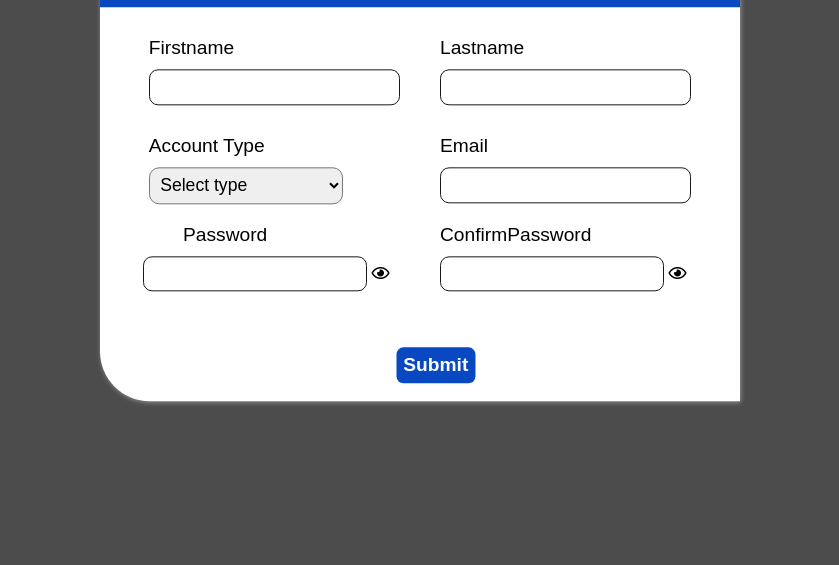
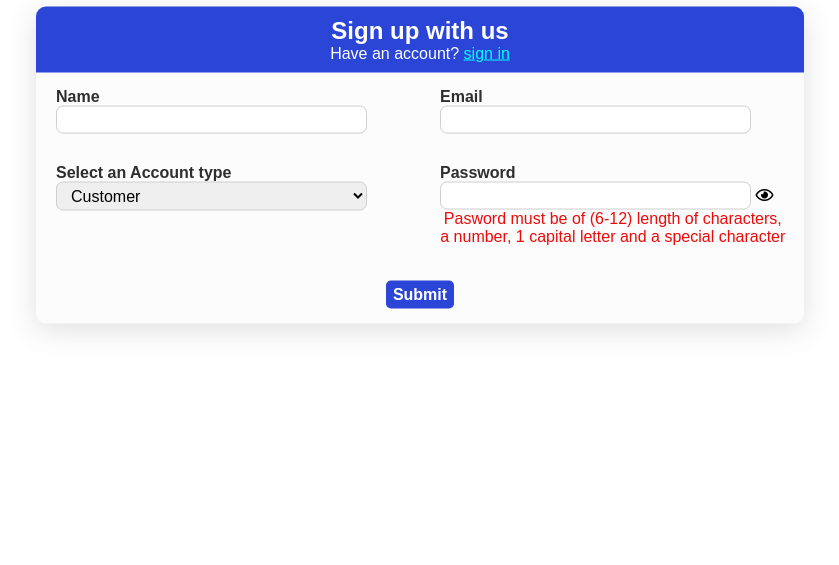
Before and after one commit to J-Ajah/SignUpPage-Automated-Testing-using-Cypress, a plain HTML site: page index.html in a window 1280 px wide. Shown: the part 235-800 px from the top of the page, without its empty margins (220-1059 px from the left). Drawn offline with nearby package versions, Linux system fonts and the light colour scheme.

Commit message:
Changes made to form UI

```diff
--- a/css/style.css
+++ b/css/style.css
@@ -1,214 +1,152 @@
 html, *{
-    margin:0;
     padding: 0;
+    margin: 0;
+    position: relative;
+    font-size: 16px;
 }
-.wrapper{
-    position: relative;
-    width: 100vw;
-    height: 100vh;
-    font-family: Arial, Helvetica, sans-serif;
-    font-size: 1rem;
-    background-color: rgb(76, 76, 77);
+a{
+    color: cyan;
 }
 
-a{
-    cursor: pointer;
-    color: #12F8E1;
+.wrapper{
+    width: 60%;
+    height: auto;
+    position: absolute;
+    background-color: rgb(252, 252, 252);
+    border-radius: 10px;
+    box-shadow: rgba(100, 100, 111, 0.2) 0px 7px 29px 0px;
+    top: 50%;
+    left: 50%;
+    transform: translate(-50%,-50%);
+    font-family: Arial, Helvetica, sans-serif;
+}
+
+.caption{
+    background-color: rgb(43, 69, 214);
+    border-radius: 10px 10px 0px 0px;
+    text-align: center;
+    color: white;
+    font-size:1.1rem;
+    padding: 10px 0px;
+}
+
+.caption h1{
+    font-size: 1.5rem;
+}
+
+input,select{
+    border: none;
+    outline: none;
+    padding: 4px 10px;
+    width: 90%;
+    border-radius: 7px;
+    border: solid 0.8px rgb(207, 206, 206);
+}
+
+label{
+    font-weight: bold;
+    color: rgb(46, 46, 46);
 }
 
 
-
-.signup-form{
-   width: auto;
-   height: auto;
-   position: absolute;
-   top:50%;
-   left: 50%;
-   background-color: white;
-   transform: translate(-50%,-50%);
-   /* border: solid 1px black; */
-   border-radius: 0px 50px  0px 50px;
-   /* padding: 30px; */
-   box-shadow: 0.8px 1px  5px rgb(148, 147, 147);
+input:focus{
+    border-color: rgb(168, 168, 238);
 }
 
-.caption{
-    width: 100%;
-    background-color: rgb(8, 72, 192);
-    text-align: center;
-    color: white;
-    border-radius: 0px 50px  0px 0px;
-    padding-bottom: .625rem;
-    padding-top: .625rem;
-    font-size: 1.0625rem;
-    /* border-radius: 0px 20px 0px 20px 0px; */
-}
-.form{
-    padding-top: 20px;
+.container1{
+    display: grid;
+    grid-template-columns: 1fr 1fr;
+    box-sizing: content-box;
 }
 
-.names, .email-pass, .confirm-pass-div{
-    display: grid;
-    grid-template-columns: 1fr 1fr;
-    margin: 0 1.8em;
+.name-container,.email-container,.select-container,.pass-container{
+    box-sizing: content-box;
+    width: 90%;
+    padding: 15px 20px;
 }
 
-.names div, .confirm-pass-div, .email-pass div{
-    margin:20px;
+.name-div, .email-div,.select-div, .pass-div{
+    border-bottom: 0px solid black;
+    width: auto;
+    /* border-radius: 10px; */
 }
 
-.right{
-    margin-right: 1.25rem;
-    position: relative;
-    right: 17px;
-}
-.pass-word{
-    width: 100%;
-    cursor: pointer;
-    margin-left: 1.25rem;
-
+.btn-div{
+    width: 90%;
+    margin: auto;
+    text-align: center;
+    margin-top: 20px;
+    margin-bottom: 15px;
 }
 
-label{
-    position: relative;
-    bottom: 10px;
-    padding-top: 10px;
-    font-size:larger;
+.btn-div button{
+    padding: 5px 7px;
+    border-radius: 5px;
+    outline: none;
+    border: none;
+    background-color: rgb(43, 69, 214);
+    color: white;
+    font-weight: bold;
+    cursor: pointer;
+    transition: 0.5s ease-out;
 }
 
-input{
-    width: 100%;
-    padding: .400rem;
-    padding-left: 10px;
-    max-width: 16.125rem;
-    border: solid 1px rgb(26, 25, 25);
-    font-size: large;
-    border-radius: 9px;
-    outline: none;
+.btn-div button:hover{
+    border: solid 1px rgb(66, 65, 65);
+    background-color: rgba(5, 35, 209, 0.808);
+    color: rgb(235, 235, 235);
+    transition: 0.5s ease-in;
 }
 
-#pass,#confirmPass{
-    width: 80%;
-    max-width: 16.125rem;
+.container1 p{
+    color: rgb(236, 11, 11);
+    text-align: center;
+    font-size: 16px;
 }
 
-
-select{
-    padding: .400rem;
-    width: 12.125rem;
-    font-size: 1.1rem;
-    border-radius: 10px;
-    outline: none;
+.hidden{
+    display: none;
 }
 
-input:focus{
-    border: solid 3px blue;
-    transition: 0.1s ease-in;
-
+.show{
+    display: block;
 }
 
-.btn-subDiv{
+.check{
+    width: 200px;
     position: absolute;
-    bottom:0%;
+    top: 50%;
     left: 50%;
     transform: translate(-50%,-50%);
 }
 
-.confirm-pass-div{
-    padding-bottom: 100px;
-    margin:10 40px;
-}
 
-.btn-subDiv > p{
-    padding-bottom: 10px;
-}
+@media screen  and (max-width:750px){
+    .container1{
+        display: block;
+    }
+    label{
+        margin-bottom: 12px;
+    }
 
-.btn-subDiv > button{
-    position: relative;
-     padding: 7px 7px;
-     font-size: 1.2rem;
-     font-weight: bold;
-     border: none;
-     cursor: pointer;
-     background-color: rgb(8, 72, 192);
-     color: white;
-     outline: none;
-     left: 20%;
-     border-radius: 7px;
-     transition: 0.5s ease-out;
+    input{
+        max-width: 300px;
+    }
+
+    .name-container,.email-container,.select-container,.pass-container{
+        box-sizing: border-box;
+        text-align: center;
+        margin: auto;
+        width: 100%;
+        padding: 10px;
+    }
+
+    .wrapper{
+        height: auto;
+    }
+
+    .btn-div{
+        margin-bottom: 15px;
+    }
 
 }
-
-.btn-subDiv > button:hover{
-    background-color: rgb(8, 133, 243);
-    transition: 0.5s ease-in;
-    color: black;
-    border: solid 1px black;
-}
-
-
-.hide{
-    display: none;
-}
-
-.color{
-    color:red;
-    font-size: 1.1rem;
-    text-align: center;
-}
-.show{
-    display: block;
-}
-
-
-span{
-    position: relative;
-    text-align: center;
-    width: 100%;
-    margin-left: 110px;
-    color: rgb(41, 160, 71);
-}
-
-.sucessMsg{
-     text-align: center;
-    padding: 100px;
-    border-radius: 40px;
-}
-
-#pass-erorr{
-    width: 80%;
-}
-
-
-
-/* Responsive deisgn */
-
-@media screen and (max-width:1459px) {
-    .right label{
-        position:relative;
-        left:40px;
-
-    }
-
-    span{
-        color: white;
-    }
-
-    .sucessMsg {
-        position: fixed;
-        width: 300px;
-        height: 150px;
-        background-color: rgb(8, 133, 243);
-        color: white;
-        left: 50%;
-        right: 50%;
-        bottom: 50%;
-        transform: translate(-50%,50%);
-        text-align: center;
-        padding: 0;
-        font-size:12px;
-        align-items: center;
-
-        padding-right: 0px;
-    }
-}
--- a/index.html
+++ b/index.html
@@ -1,5 +1,4 @@
 <html lang="en">
-
 <head>
     <meta charset="UTF-8">
     <meta http-equiv="X-UA-Compatible" content="IE=edge">
@@ -7,14 +6,12 @@
     <title>Signup Form</title>
     <link rel="stylesheet" href="https://cdnjs.cloudflare.com/ajax/libs/font-awesome/5.13.0/css/all.min.css">
     <link rel="stylesheet" href="css/style.css">
+    <script src="https://ajax.googleapis.com/ajax/libs/jquery/3.6.0/jquery.min.js"></script>
 </head>
-
 <body>
 
     <div class="wrapper">
         <form action="">
-            <div class="signup-form">
-
             <div class="caption ">
                 <h1> Sign up with us</h1>
                 <p>Have an account?
@@ -22,81 +19,60 @@
                 </p>
             </div>
 
-                <div class="form " >
-                    <div class="names">
-                        <div id="fname-div">
-                            <label for="">Firstname</label><br>
-                            <input type="text" id="fname" placeholder="" required>
+
+            <div class="container1">
+                <div class="name-container">
+                    <label for="">Name</label>
+                   <div class="name-div">
+                       <input type="text" name="name-input" id="name">
                    </div>
-                        <div id="lname-div">
-                            <label for="">Lastname</label><br>
-                            <input type="text" placeholder="">
-                        </div>
+                   <p class="hidden">Field cannot be empty</p>
                  </div>
 
-
-
-
-                    <div class="names">
-                        <div id="fname-div">
-                            <label for="">Account Type</label><br>
-                            <!-- <input type="text" id="fname" placeholder="" required> -->
-                            <select name="type" id="type">
-                                <option value="">Select type</option>
-                                <option value="admin">Admin</option>
-                                <option value="customer">Customer</option>
-                            </select>
+                 <div class="email-container">
+                    <label for="">Email</label>
+                   <div class="email-div">
+                       <input type="email" name="email" id="email">
                    </div>
-
-                        <div class="emai-div">
-                            <label for="">Email</label><br>
-                            <input type="email"  id="email" placeholder="" required>
+                   <p class="hidden">Field cannot be empty</p>
                  </div>
 
             </div>
 
 
-                    <div class="confirm-pass-div">
+            <div class="container1">
+                <div class="select-container">
+                    <label for="">Select an Account type</label>
+                   <div class="select-div">
+                       <select name="select-option" id="type">
+                           <option value="customer">Customer</option>
+                           <option value="admin">Admin</option>
+                       </select>
 
-                        <div class="pass-word right">
-                            <label for="">Password</label><br>
-                            <input type="password"  id="pass" placeholder="" required>
-                            <i class="far fa-eye" id="togglePassword"></i>
-                            <p class="hide color" id="pass-erorr">Pasword must be of (6-12) length of characters, a number, 1 capital letter and a special character</p>
+                   </div>
                  </div>
 
-                        <div class="pass-word">
-                            <label for="">ConfirmPassword</label><br>
-                            <input type="password" id="confirmPass" placeholder="" required>
-                            <i class="far fa-eye" id="togglePassword2"></i>
-                            <br>
+                 <div class="pass-container">
+                    <label for="">Password</label>
+                   <div class="pass-div">
+                       <input type="password" name="password" id="pass" au>
+                       <i class="far fa-eye" id="togglePassword"></i>
+                   </div>
+                   <p class="">Pasword must be of (6-12) length of characters, a number, 1 capital letter and a special character</p>
+                 </div>
+
+            </div>
+
+            <div class="btn-div">
+                  <button  type="button" id="btn-submit">Submit</button>
             </div>
 
 
-                    </div>
 
-                    <div class="btn-subDiv">
-                        <p class="color hide">Some fields are empty</p>
-                        <!-- type="button" -->
-                        <button type="button"  id="btn-submit">Submit</button>
-                    </div>
-                </div>
-
-
-                <div class="sucessMsg hide">
-                      <h1>
-                         <span>Form</span>  <br>
-
-                          Submitted Sucessfully
-                      </h1>
-                </div>
-
-            </div>
         </form>
     </div>
 
+    <script src="js/index.js" ></script>
 
-  <script src="js/index.js" ></script>
 </body>
-
 </html>
--- a/js/index.js
+++ b/js/index.js
@@ -1,18 +1,15 @@
 
 let person={
-    fname:"" ,
-    lname: "",
+    name: "",
     email : "",
     password : "",
-    confirmPass: "",
     type: ""
 }
 
 
 const togglePass = document.querySelector('#togglePassword');
-const togglePass2 = document.querySelector('#togglePassword2')
 const password = document.querySelector('#pass');
-const confirmPass = document.querySelector('#confirmPass');
+
 
 
 
@@ -21,28 +18,46 @@ const validate = ()=> {
      let fields = Array.from(document.querySelectorAll("input"));
      let  select = document.querySelector('#type');
 
-     let errorMsg = document.querySelector(".btn-subDiv p");
 
      let regex = /^[a-zA-Z0-9.!#$%&'*+/=?^_`{|}~-]+@[a-zA-Z0-9-]+(?:\.[a-zA-Z0-9-]+)*$/;
      let passReg=   /^(?=.*\d)(?=.*[a-z])(?=.*[A-Z])(?=.*[^a-zA-Z0-9])(?!.*\s).{6,12}$/;
 
+     person.name = fields[0].value;
+     person.email = fields[1].value;
+     person.password = fields[2].value;
+     person.type = select.value ;
 
-     person.fname = fields[0].value;
-     person.lname = fields[1].value;
-     person.email = fields[2].value;
-     person.password = fields[3].value;
-     person.confirmPass = fields[4].value;
-     person.type = select.value ;
+     let status, tag ;
+
+    for(let i =0; i < fields.length; i++){
+       if(fields[i].value == ""){
+         status =   showMessage(fields[i]);
+       }
+    }
 
 
 
-     if(person.fname != "" && person.lname != "" && person.email != "" && person.password != "" && person.confirmPass != "" && person.type != ""){
+
+     if(!status){
+        if(person.name != ""){
+           let text = fields[0].parentElement.nextElementSibling;
+           text.style.display ="none";
+        }
 
         //validates that the email is a valid email
          if(!person.email.match(regex)){
             const mail =  document.getElementById("email");
             mail.style.borderColor = "red";
+            tag = mail.parentElement.nextElementSibling;
+            tag.innerHTML="Enter a valid email"
+            tag.style.display ="block";
+
+
+
             return false;
+         }else{
+             mail =  document.getElementById("email");
+            clearStyle(mail);
          }
 
          //validates the inputed password
@@ -50,30 +65,24 @@ const validate = ()=> {
          if(!person.password.match(passReg)){
             const pass =  document.getElementById("pass");
             pass.style.borderColor = "red";
-            document.querySelector("#pass-erorr").classList.remove("hide");
             return false;
          }
 
-       console.log(person.password === person.confirmPass)
-         if(person.password != person.confirmPass){
-            confirmPass.style.borderColor ="red";
-            return false;
-         }
-
-
-           document.querySelector(".form").classList.add("hide");
-           document.querySelector(".caption").classList.add("hide");
-           document.querySelector(".sucessMsg").classList.add("show");
-        return false;
      }
 
 
-    errorMsg.classList.remove("hide");
+
+
+
+     document.querySelector("form").innerHTML = "<img class=\"check\"  src=\"assets/check.png\" /> "
+
+
+
+
     // window.location = "index.html";
-   //  e.perventDefault();
+   // e.perventDefault();
 
 }
-
 
 
 
@@ -83,6 +92,23 @@ const validate = ()=> {
 document.querySelector("#btn-submit").addEventListener("click",function(e){
    validate(e);
 })
+
+//shows error message
+function showMessage(elem){
+  let tag = elem.parentElement.nextElementSibling;
+  tag.style.display ="block";
+  return false;
+}
+
+//Clears the validation styles
+function clearStyle(elem){
+   console.log(elem)
+    let text = elem.parentElement.nextElementSibling;
+    elem.style.border = "solid 0.8px rgb(207, 206, 206)";
+    text.style.display ="none";
+
+
+}
 
 
 
@@ -98,7 +124,3 @@ togglePass.addEventListener('click', function(e){
      const input = e.currentTarget.previousElementSibling;
     togglePassword(input);
 });
-togglePass2.addEventListener('click', function(e){
-   const input = e.currentTarget.previousElementSibling;
-  togglePassword(input);
-});
```
Also changed, not shown: assets/check.png (added). Lines whose indentation alone changed are shown as unchanged.
